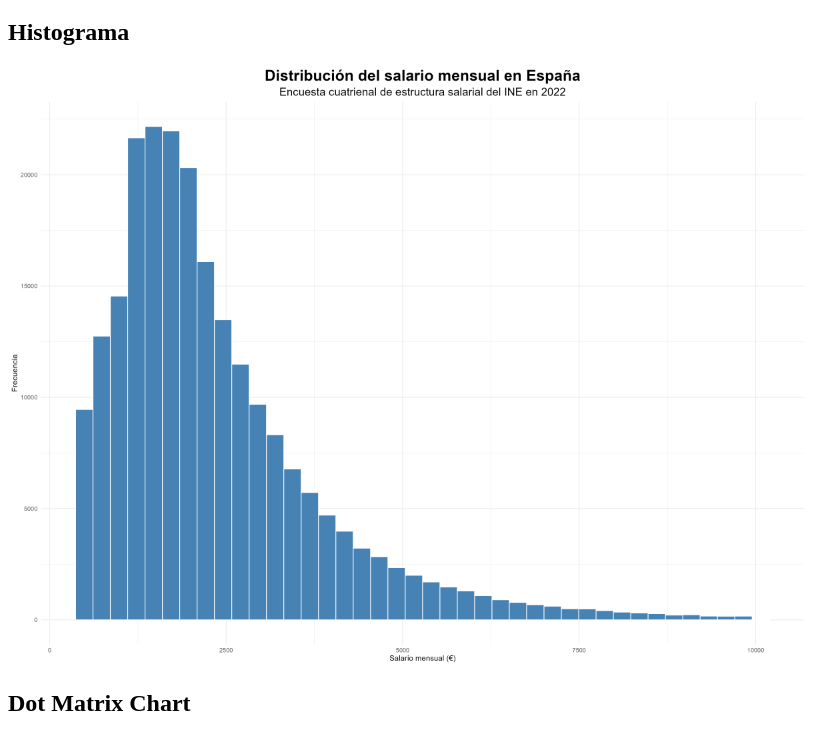
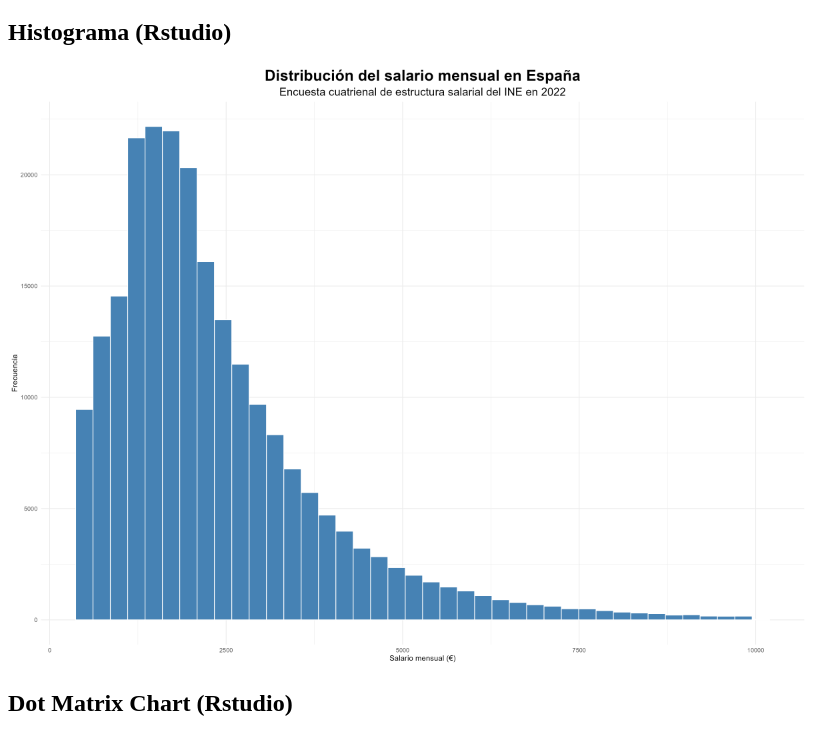
Before and after one commit to oscararlu/visualizacion_PEC2, a plain HTML site: page index.html in a window 1280 px wide. Shown: the part 61-800 px from the top of the page, without its empty margins (0-819 px from the left). Drawn offline with Linux system fonts and the light colour scheme.

Commit message:
Update index.html

```diff
--- a/index.html
+++ b/index.html
@@ -7,10 +7,10 @@
 
 <h1>PEC2 Visualización de Datos</h1>
 
-<h2>Histograma</h2>
+<h2>Histograma (Rstudio)</h2>
 <img src="hist_salario.png" width="800">
 
-<h2>Dot Matrix Chart</h2>
+<h2>Dot Matrix Chart (Rstudio)</h2>
 <img src="dot_matrix_energia.png" width="800">
 
 </body>
```
